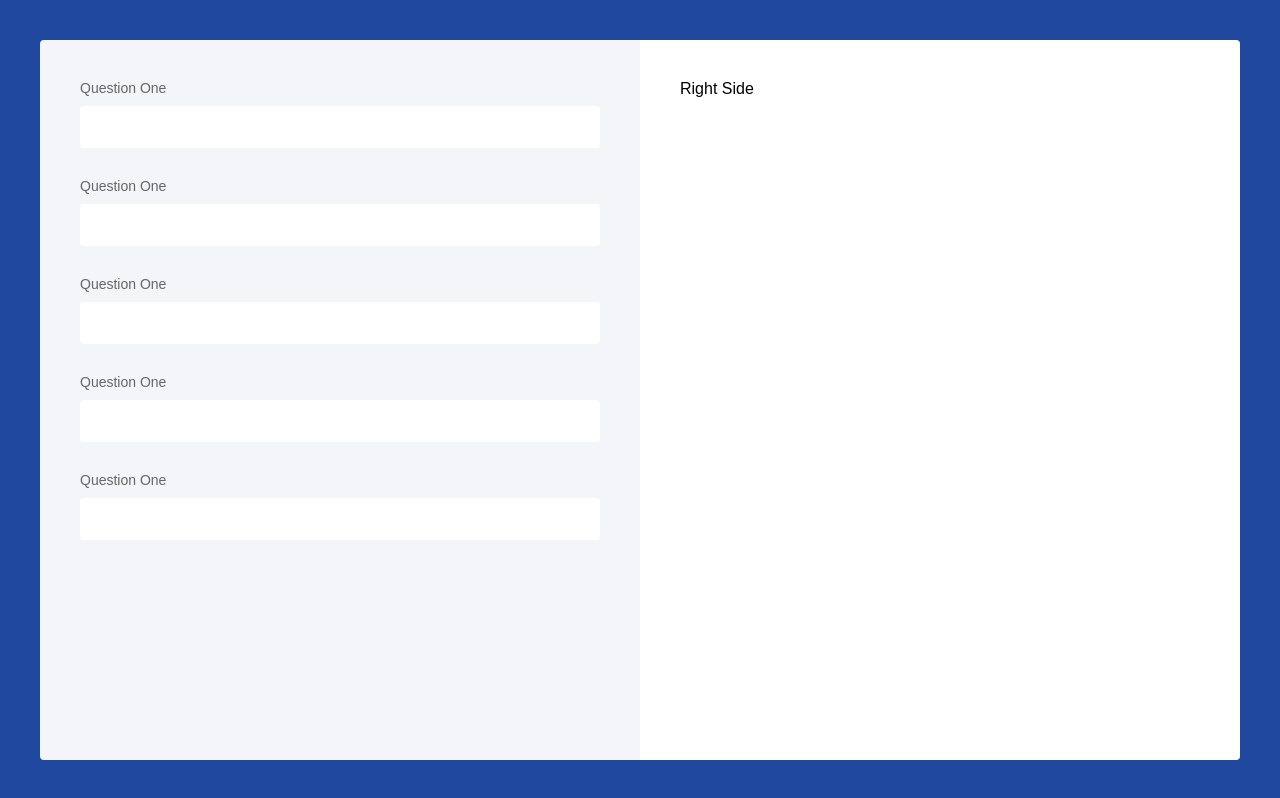
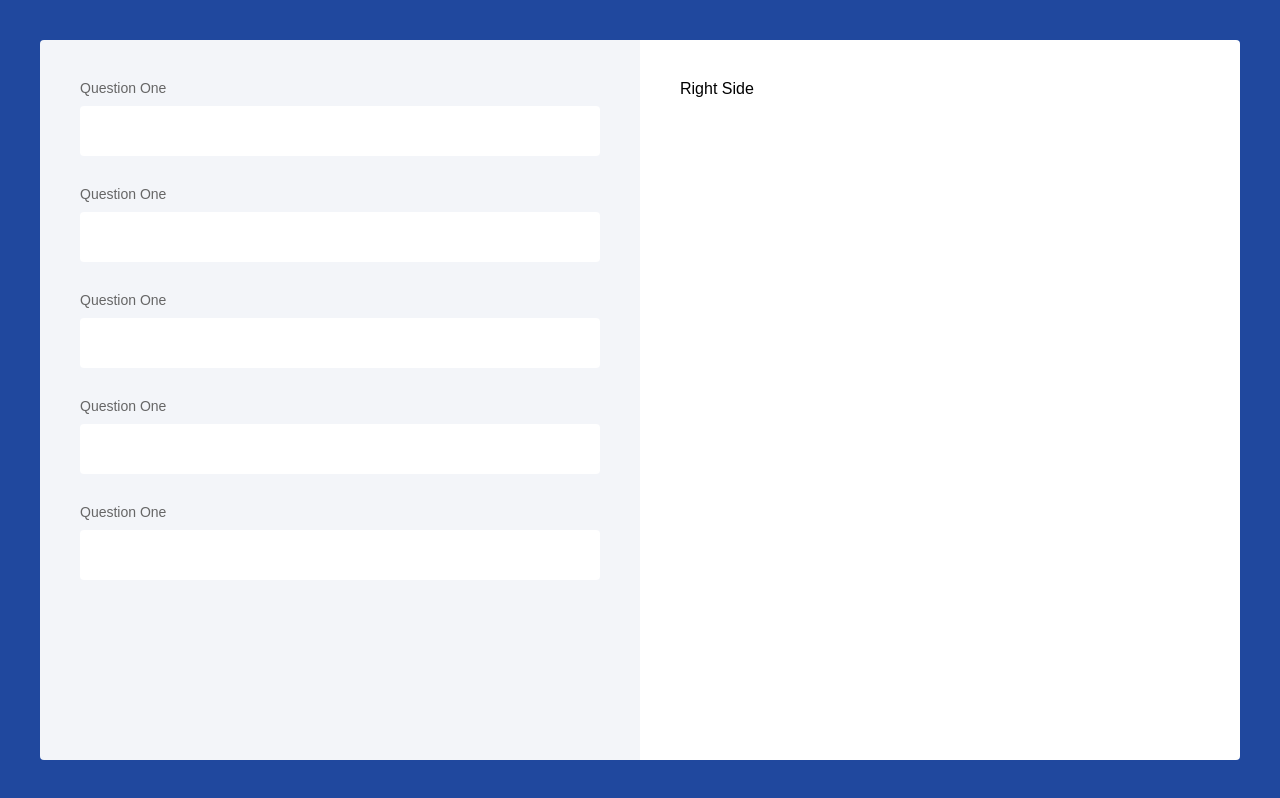
Before and after one commit to kurokoda/mad-libs, a React app: page / in a window 1280 px wide. Built offline with nearby package versions, Linux system fonts and the light colour scheme; some packages are replaced by stand-ins of ours.

Commit message:
Improves styling

```diff
--- a/src/components/app/index.scss
+++ b/src/components/app/index.scss
@@ -2,7 +2,6 @@
   background-color: #20489e;
   display: flex;
   height: 100vh;
-  min-height: 620px;
   width: 100%;
 }
 
@@ -11,6 +10,7 @@
   border-radius: 4px;
   display: flex;
   margin: 40px;
+  min-height: 620px;
   overflow: hidden;
   width: 100%;
 }
--- a/src/components/inputField/index.scss
+++ b/src/components/inputField/index.scss
@@ -7,7 +7,11 @@
 .input-field__input {
   border: none;
   border-radius: 4px;
-  height: 40px;
+  color: #999;
+  font-size: 18px;
+  height: 30px;
+  outline: none;
+  padding: 10px;
   width: auto;
 }
 
```
